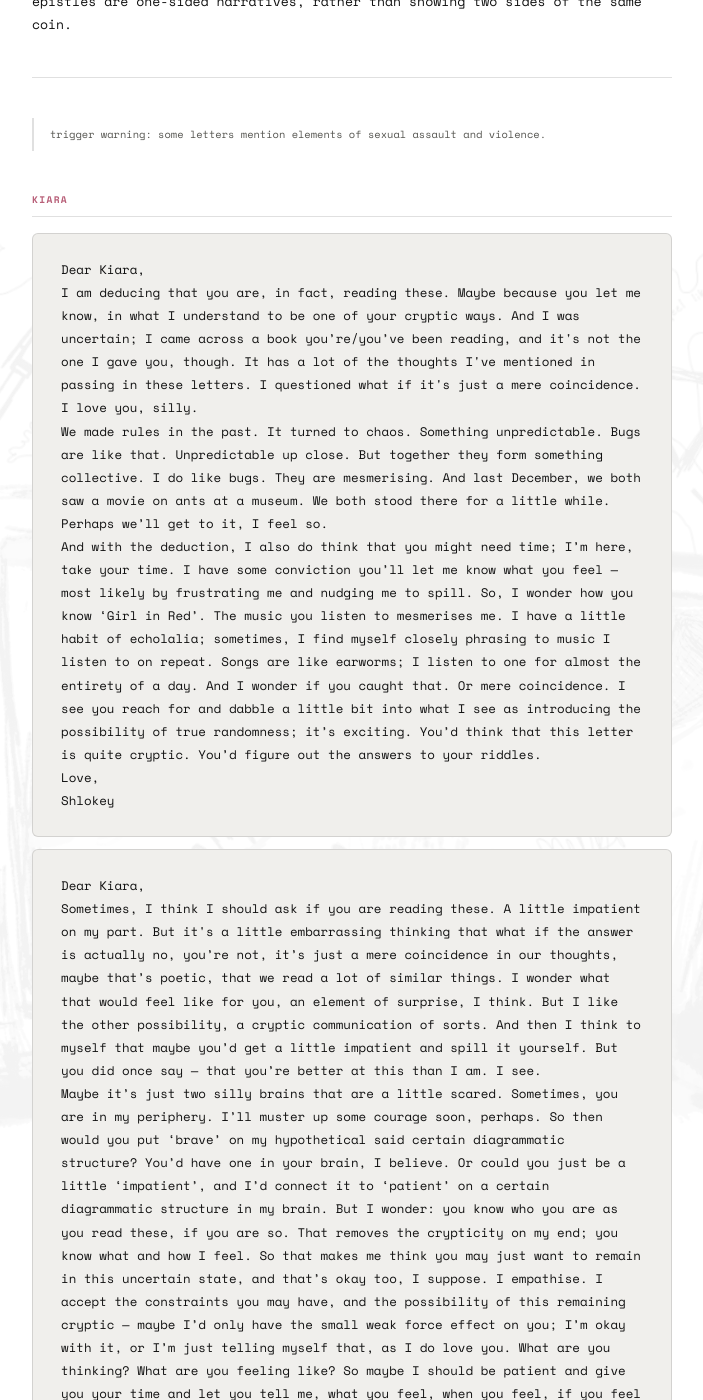
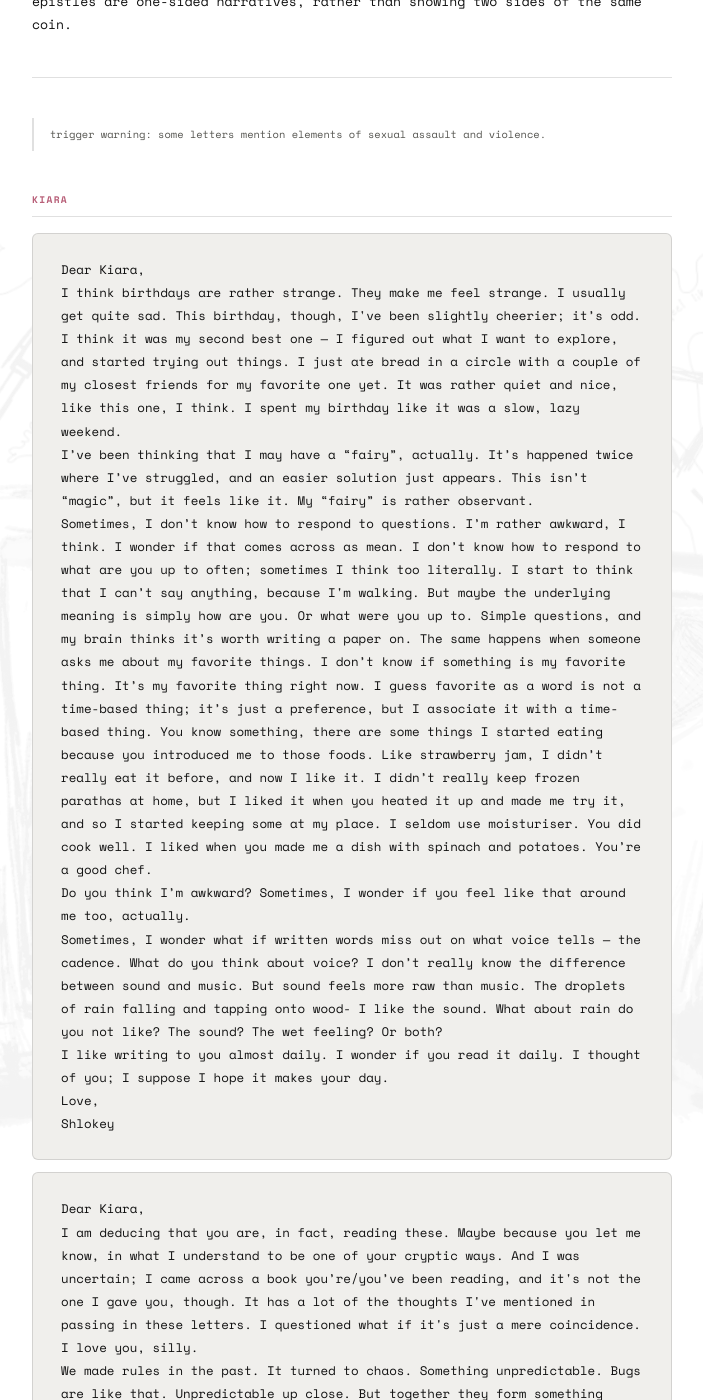
Before and after one commit to shlokamohanty/i-write-sometimes, a Jekyll site: the page built from _posts/2026-03-20-letter.md, in a window 1280 px wide and 1400 px high, scrolled down 674 px. Shown: the whole window, without its empty margins (288-991 px from the left). Built offline with Jekyll 4.4.1, drawn with Linux system fonts in a browser that asks for light colours; some web fonts are replaced; some of the changed text lies outside the part shown.

Commit message:
fadfab
berqbre

```diff
--- a/_posts/2026-03-20-letter.md
+++ b/_posts/2026-03-20-letter.md
@@ -30,10 +30,20 @@ Keep in mind, while reading these, that the letters show my perspective of my fe
 <div class="letter-section">
 <span class="letter-to">kiara</span>
 <div class="letter-block">Dear Kiara,
+I think birthdays are rather strange. They make me feel strange. I usually get quite sad. This birthday, though, I've been slightly cheerier; it’s odd. I think it was my second best one — I figured out what I want to explore, and started trying out things. I just ate bread in a circle with a couple of my closest friends for my favorite one yet. It was rather quiet and nice, like this one, I think. I spent my birthday like it was a slow, lazy weekend.
+I’ve been thinking that I may have a “fairy”, actually. It’s happened twice where I’ve struggled, and an easier solution just appears. This isn’t “magic”, but it feels like it. My “fairy” is rather observant.
+Sometimes, I don’t know how to respond to questions. I’m rather awkward, I think. I wonder if that comes across as mean. I don’t know how to respond to what are you up to often; sometimes I think too literally. I start to think that I can’t say anything, because I'm walking. But maybe the underlying meaning is simply how are you. Or what were you up to. Simple questions, and my brain thinks it’s worth writing a paper on. The same happens when someone asks me about my favorite things. I don’t know if something is my favorite thing. It’s my favorite thing right now. I guess favorite as a word is not a time-based thing; it’s just a preference, but I associate it with a time-based thing. You know something, there are some things I started eating because you introduced me to those foods. Like strawberry jam, I didn’t really eat it before, and now I like it. I didn’t really keep frozen parathas at home, but I liked it when you heated it up and made me try it, and so I started keeping some at my place. I seldom use moisturiser. You did cook well. I liked when you made me a dish with spinach and potatoes. You’re a good chef.
+Do you think I’m awkward? Sometimes, I wonder if you feel like that around me too, actually.
+Sometimes, I wonder what if written words miss out on what voice tells — the cadence. What do you think about voice? I don’t really know the difference between sound and music. But sound feels more raw than music. The droplets of rain falling and tapping onto wood- I like the sound. What about rain do you not like? The sound? The wet feeling? Or both?
+I like writing to you almost daily. I wonder if you read it daily. I thought of you; I suppose I hope it makes your day.
+Love,
+Shlokey
+</div>
+<div class="letter-block">Dear Kiara,
 I am deducing that you are, in fact, reading these. Maybe because you let me know, in what I understand to be one of your cryptic ways. And I was uncertain; I came across a book you’re/you’ve been reading, and it's not the one I gave you, though. It has a lot of the thoughts I've mentioned in passing in these letters. I questioned what if it's just a mere coincidence.
 I love you, silly.
 We made rules in the past. It turned to chaos. Something unpredictable. Bugs are like that. Unpredictable up close. But together they form something collective. I do like bugs. They are mesmerising. And last December, we both saw a movie on ants at a museum. We both stood there for a little while. Perhaps we’ll get to it, I feel so.
-And with the deduction, I also do think that you might need time; I’m here, take your time. I have some conviction you’ll let me know what you feel — most likely by frustrating me and nudging me to spill. So, I wonder how you know ‘Girl in Red’. The music you listen to mesmerises me. I have a little habit of echolalia; sometimes, I find myself closely phrasing to music I listen to on repeat. Songs are like earworms; I listen to one for almost the entirety of a day. And I wonder if you caught that. Or mere coincidence. I see you reach for and dabble a little bit into what I see as introducing the possibility of true randomness; it’s exciting. You’d think that this letter is quite cryptic. You’d figure out the answers to your riddles.
+And with the deduction, I also do think that you might need time; I’m here, take your time. I have some conviction you’ll let me know what you feel — most likely by frustrating me and nudging me to spill. So, I wonder how do you know ‘Girl in Red’. The music you listen to mesmerises me. I have a little habit of echolalia; sometimes, I find myself closely phrasing to music I listen to on repeat. Songs are like earworms; I listen to one for almost the entirety of a day. And I wonder if you caught that. Or mere coincidence. I see you reach for and dabble a little bit into what I see as introducing the possibility of true randomness; it’s exciting. You’d think that this letter is quite cryptic. You’d figure out the answers to your riddles.
 Love,
 Shlokey
 </div>
```
Also changed, not shown: _posts/.obsidian/workspace.json (+20 -23 lines).
